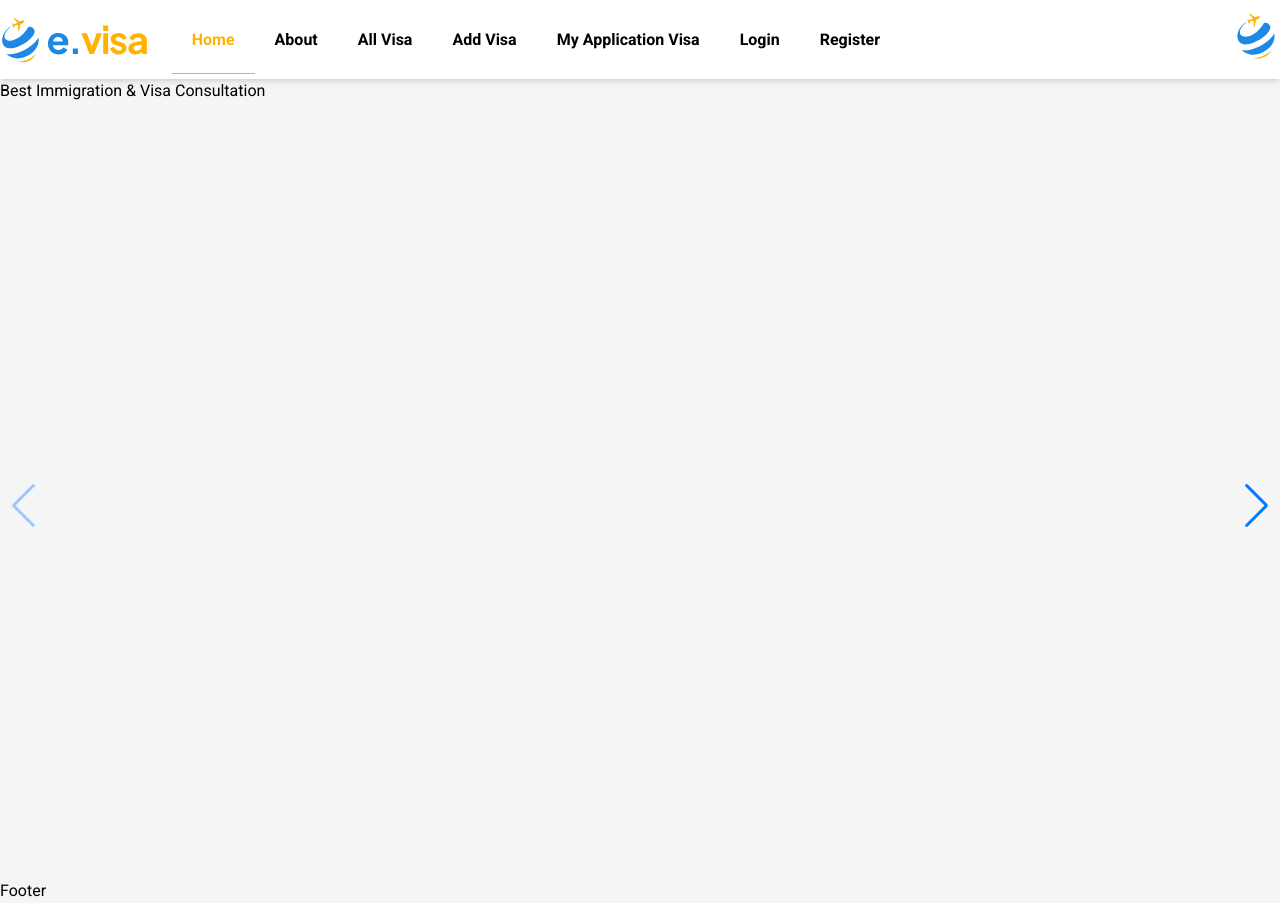
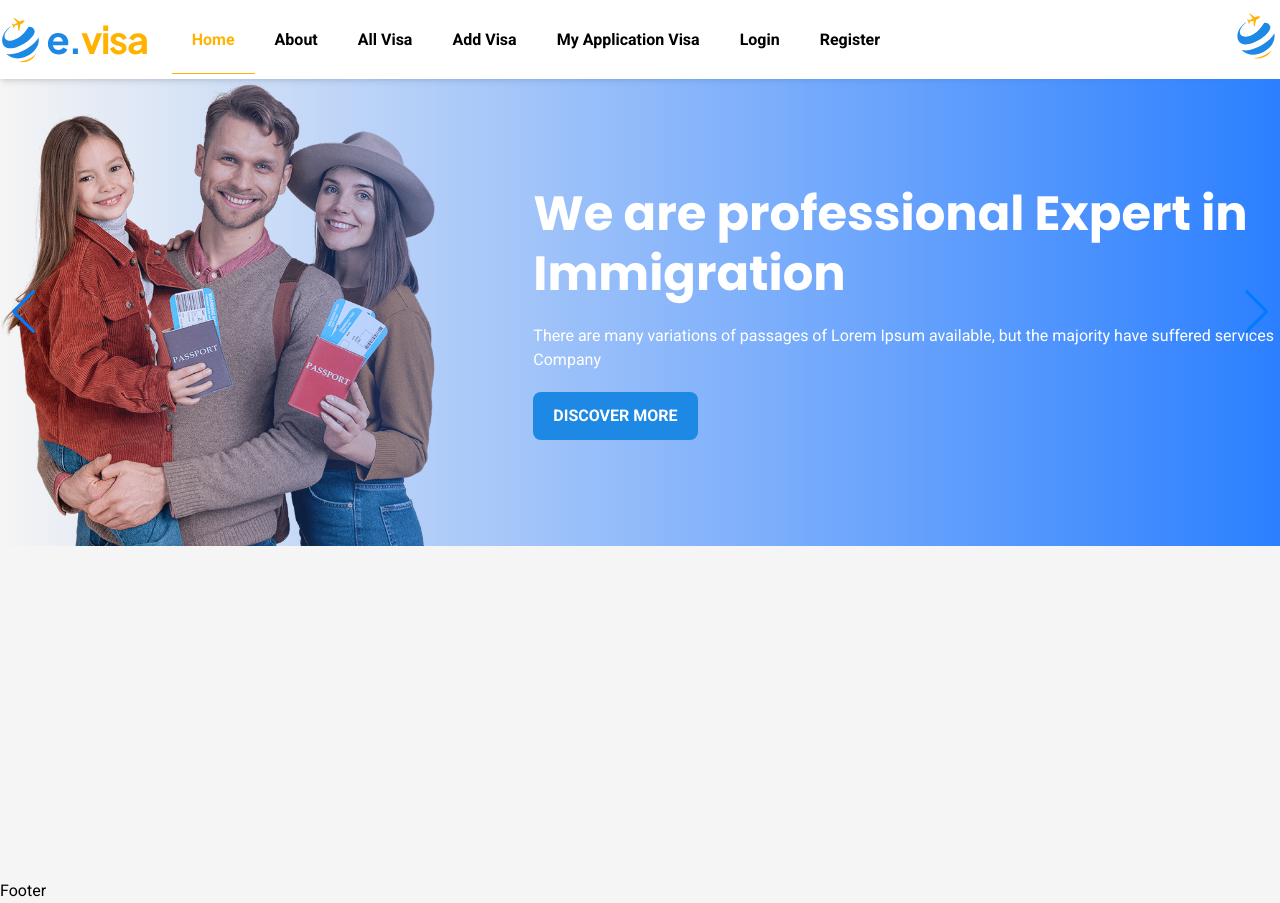
Before and after one commit to wahednur/e-visa-client, a React (Vite) app: page / in a window 1280 px wide. Built offline with nearby package versions, Linux system fonts and the light colour scheme.

Commit message:
3 slider done

```diff
--- a/src/components/slider/Slider.jsx
+++ b/src/components/slider/Slider.jsx
@@ -2,6 +2,7 @@ import { Swiper, SwiperSlide } from "swiper/react";
 import img1 from "/img/slide1.jpg";
 import img2 from "/img/slide2.png";
 import img3 from "/img/slide3.jpg";
+import "animate.css";
 import "swiper/css";
 import "swiper/css/navigation";
 import { Autoplay, Pagination, Navigation, A11y } from "swiper/modules";
@@ -10,11 +11,11 @@ const Slider = () => {
     <Swiper
       spaceBetween={30}
       centeredSlides={true}
-      // autoplay={{
-      //   delay: 2500,
-      //   disableOnInteraction: false,
-      // }}
-      // loop={true}
+      autoplay={{
+        delay: 2500,
+        disableOnInteraction: false,
+      }}
+      loop={true}
       pagination={{
         clickable: true,
       }}
@@ -24,18 +25,64 @@ const Slider = () => {
     >
       <SwiperSlide>
         <div
-          className={`bg-[url(${img1})] w-full aspect-slider bg-cover bg-no-repeat animate__animated animate__fadeInRight`}
+          className={`slider bg-[url(/img/slide1.jpg)] w-full aspect-slider bg-cover bg-no-repeat bg-top`}
         >
-          <div className="w-full lg:w-7/12 items-center h-full">
-            <h1>Best Immigration & Visa Consultation</h1>
+          <div className="container h-full">
+            <div className="w-full lg:w-7/12 flex justify-center h-full flex-col space-y-5 text-white animate__animated animate__fadeInLeft">
+              <h1 className="sec-title text-white leading-tight">
+                Best Immigration & Visa Consultation
+              </h1>
+              <p>
+                There are many variations of passages of Lorem Ipsum available,
+                but the majority have suffered services Company
+              </p>
+              <div>
+                <button className="btn uppercase">Discover more</button>
+              </div>
+            </div>
           </div>
         </div>
       </SwiperSlide>
       <SwiperSlide>
-        <img src={img2} alt="" />
+        <div
+          className={`slider-2 bg-[url(/img/slide2.png)] w-full aspect-slider bg-contain bg-no-repeat animate__animated animate__fadeInRight`}
+        >
+          <div className="container flex h-full">
+            <div className="w-5/12 hidden lg:block"></div>
+            <div className="w-full lg:w-7/12 flex justify-center h-full flex-col space-y-5 text-white animate__animated animate__fadeInLeft">
+              <h1 className="sec-title text-white leading-tight">
+                We are professional Expert in Immigration
+              </h1>
+              <p>
+                There are many variations of passages of Lorem Ipsum available,
+                but the majority have suffered services Company
+              </p>
+              <div>
+                <button className="btn uppercase">Discover more</button>
+              </div>
+            </div>
+          </div>
+        </div>
       </SwiperSlide>
       <SwiperSlide>
-        <img src={img3} alt="" />
+        <div
+          className={`bg-[url(/img/slide3.jpg)] w-full aspect-slider bg-cover bg-no-repeat animate__animated animate__fadeInRight`}
+        >
+          <div className="container flex h-full">
+            <div className="w-full lg:w-7/12 flex justify-center h-full flex-col space-y-5 text-white animate__animated animate__fadeInLeft">
+              <h1 className="sec-title text-white leading-tight">
+                We are professional Expert in Immigration
+              </h1>
+              <p>
+                There are many variations of passages of Lorem Ipsum available,
+                but the majority have suffered services Company
+              </p>
+              <div>
+                <button className="btn uppercase">Discover more</button>
+              </div>
+            </div>
+          </div>
+        </div>
       </SwiperSlide>
     </Swiper>
   );
--- a/src/index.css
+++ b/src/index.css
@@ -29,7 +29,7 @@
   @apply flex justify-center items-center;
 }
 .container {
-  @apply mx-auto;
+  @apply mx-auto max-w-[1440px];
 }
 
 body {
@@ -47,6 +47,9 @@ body {
 
 .sec-title {
   @apply text-3xl md:text-4xl lg:text-5xl font-bold font-poppins;
+}
+.slider-title {
+  @apply text-4xl md:text-5xl lg:text-7xl;
 }
 .title {
   @apply font-poppins font-bold text-2xl;
@@ -83,3 +86,19 @@ body {
 .mbl-nav-wrap .mbl-nav.open {
   @apply left-0;
 }
+.slider {
+  @apply relative;
+}
+.slider:before {
+  content: "";
+  @apply w-full h-full absolute top-0 left-0 -z-10 bg-gradient-to-r from-black/60 to-white/0;
+}
+
+.slider-2 {
+  @apply relative;
+}
+
+.slider-2:before {
+  content: "";
+  @apply w-full h-full absolute top-0 left-0 -z-10 bg-gradient-to-r from-black/0 to-blue-500;
+}
```
